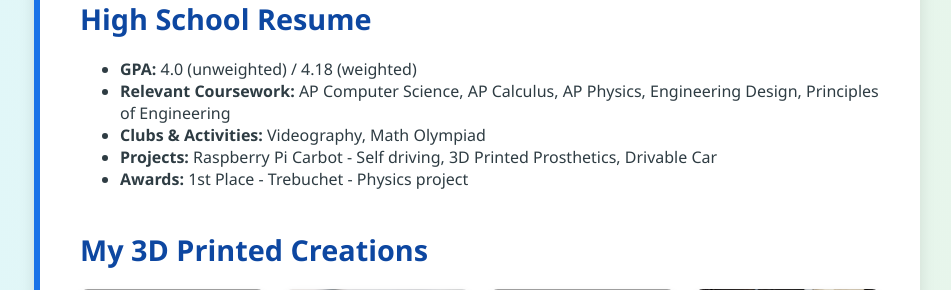
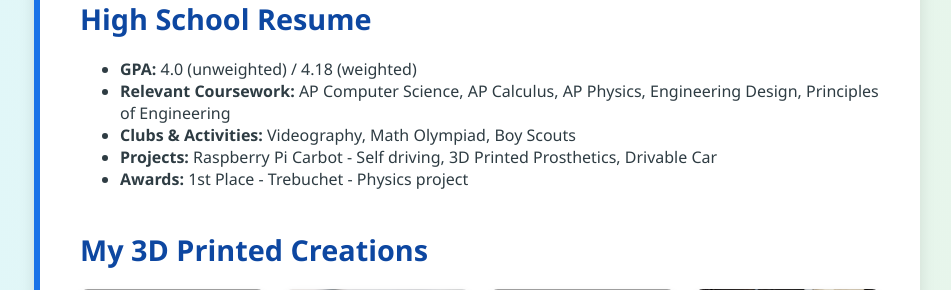
Before and after one commit to arjunkbots/arjun, a FastAPI app: page / in a window 1280 px wide. Shown: the part 578-868 px from the top of the page, without its empty margins (163-1114 px from the left). Run offline with FastAPI, Linux system fonts and the light colour scheme; grey boxes are pictures that could not be loaded.

Commit message:
Update index.html
Added Boy Scouts to activities

```diff
--- a/app/templates/index.html
+++ b/app/templates/index.html
@@ -147,7 +147,7 @@
       <ul>
         <li><strong>GPA:</strong> 4.0 (unweighted) / 4.18 (weighted)</li>
         <li><strong>Relevant Coursework:</strong> AP Computer Science, AP Calculus, AP Physics, Engineering Design, Principles of Engineering</li>
-        <li><strong>Clubs & Activities:</strong> Videography, Math Olympiad</li>
+        <li><strong>Clubs & Activities:</strong> Videography, Math Olympiad, Boy Scouts</li>
         <li><strong>Projects:</strong> Raspberry Pi Carbot - Self driving, 3D Printed Prosthetics, Drivable Car</li>
         <li><strong>Awards:</strong> 1st Place - Trebuchet - Physics project</li>
       </ul>
```
